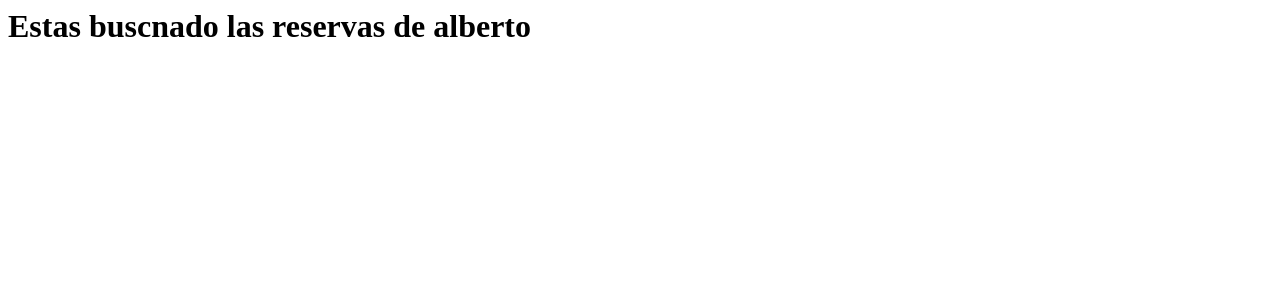
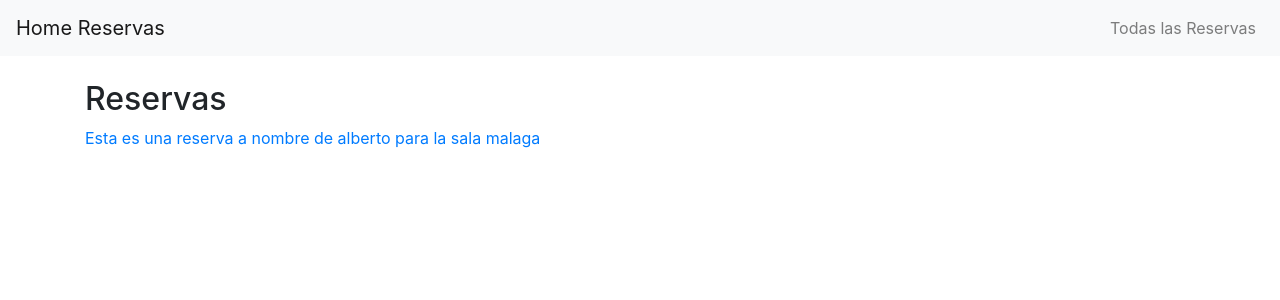
Before and after one commit to GuadalupeFalcon/Tercera_Preentrega_Falcon, a Django app: a page that uses MeetingsRoom/bookings/urls.py in a window 1280 px wide. Shown: the top 300 px of the page. Run offline with Django 5.2, Linux system fonts and the light colour scheme; data comes from the database, SQL or seed files in the repository; both versions use the stored data as it was after the commit; some libraries are stand-ins or nearby versions.

Commit message:
templates

```diff
--- /dev/null
+++ b/MeetingsRoom/bookings/templates/bookings/base.html
@@ -0,0 +1,37 @@
+{% load static %}
+<!DOCTYPE html>
+<html lang="en">
+<head>
+    <meta charset="UTF-8">
+    <meta name="viewport" content="width=device-width, initial-scale=1.0">
+    <title>{% block title %} xxxxx {% endblock title %}</title>
+    <!-- Bootstrap CSS CDN (Bootstrap 4 used as an example) -->
+    <link rel="stylesheet" href="https://stackpath.bootstrapcdn.com/bootstrap/4.5.2/css/bootstrap.min.css">
+</head>
+<body>
+    <!-- Navbar -->
+    <nav class="navbar navbar-expand-lg navbar-light bg-light">
+        <a class="navbar-brand" href="/bookings">Home Reservas</a>
+        <button class="navbar-toggler" type="button" data-toggle="collapse" data-target="#navbarNav" aria-controls="navbarNav" aria-expanded="false" aria-label="Toggle navigation">
+            <span class="navbar-toggler-icon"></span>
+        </button>
+        <div class="collapse navbar-collapse" id="navbarNav">
+            <ul class="navbar-nav ml-auto">
+                <li class="nav-item">
+                    <a class="nav-link" href="{% url 'bookings-list' %}">Todas las Reservas</a>
+                </li>
+            </ul>
+        </div>
+    </nav>
+    <!-- Main content -->
+    <div class="container mt-4">
+        {% block content %}
+        <!-- Content goes here -->
+        {% endblock content %}
+    </div>
+    <!-- Bootstrap JS, Popper.js, and jQuery -->
+    <script src="https://code.jquery.com/jquery-3.5.1.slim.min.js"></script>
+    <script src="https://cdn.jsdelivr.net/npm/@popperjs/core@2.5.2/dist/umd/popper.min.js"></script>
+    <script src="https://stackpath.bootstrapcdn.com/bootstrap/4.5.2/js/bootstrap.min.js"></script>
+</body>
+</html>
--- a/MeetingsRoom/bookings/templates/bookings/list.html
+++ b/MeetingsRoom/bookings/templates/bookings/list.html
@@ -1,14 +1,18 @@
-<!DOCTYPE html>
-<html>
-<head>
-    <title> Reservas </title>
-</head>
-<body>
-    <h1>Estas son las Reservas: </h1>
-    <ul>
-    {% for reserva in reservas %}
-        <li>{{ reserva }} </li>
-    {% endfor %}
-    </ul>
-</body>
-</html>
+{% extends 'bookings/base.html' %}
+
+{% block title %} Listado de Reservas {% endblock %}
+
+{% block content %}
+<section>
+    <h2>Reservas</h2>
+    <div class="reservas-list">
+        {% for reserva in reservas %}
+            <div class="discussion-item">
+                <p><a href="http://google.com">{{ reserva }}</a></p>
+            </div>
+        {% empty %}
+            <p>No hay Reservas disponibles.</p>
+        {% endfor %}
+    </div>
+</section>
+{% endblock %}
--- a/MeetingsRoom/bookings/urls.py
+++ b/MeetingsRoom/bookings/urls.py
@@ -5,7 +5,7 @@ from .views import home_view , list_view , search_view , create_view
 
 urlpatterns = [
     path("", home_view),
-    path("list/", list_view),
+    path("list/", list_view, name="bookings-list"),
     path("buscar/<nombre_de_usuario>", search_view),
     path("crear/<nombre_de_usuario>/<sala>", create_view),
 ]
--- a/MeetingsRoom/bookings/views.py
+++ b/MeetingsRoom/bookings/views.py
@@ -5,8 +5,7 @@ from django.http import HttpResponse
 from .models import Reserva
 
 def home_view(request):
-    return HttpResponse("<h1>Bienvenidos a la Aplicacion de Reservas.</h1> <h2> Reserva tu sala!!!</h2>")
-
+    return render(request, "bookings/home.html")
 
 def list_view(request):
     reservas = Reserva.objects.all()
@@ -15,12 +14,11 @@ def list_view(request):
 
 
 def search_view(request, nombre_de_usuario):
-    return HttpResponse(f"<h1>Estas buscnado las reservas de {nombre_de_usuario} </h1>")
-    #reservas_del_usuario = Reserva.objects.filter(nombre_de_usuario=nombre_de_usuario).all()
-    #contexto_dict = {"reservas": reservas_del_usuario}
-    #return render(request, "bookings/list.html", contexto_dict)
+    reservas_del_usuario = Reserva.objects.filter(nombre_de_usuario=nombre_de_usuario).all()
+    contexto_dict = {"reservas": reservas_del_usuario}
+    return render(request, "bookings/list.html", contexto_dict)
 
 
 def create_view(request, nombre_de_usuario, sala):
     reserva = Reserva.objects.create(nombre_de_usuario=nombre_de_usuario, sala=sala)
-    return HttpResponse(f"resultado: {reserva}")
+    return HttpResponse(f"Resultado de la Reserva: {reserva}")
```
Also changed, not shown: MeetingsRoom/bookings/templates/bookings/home.html (added, +7 -0 lines), MeetingsRoom/db.sqlite3.
